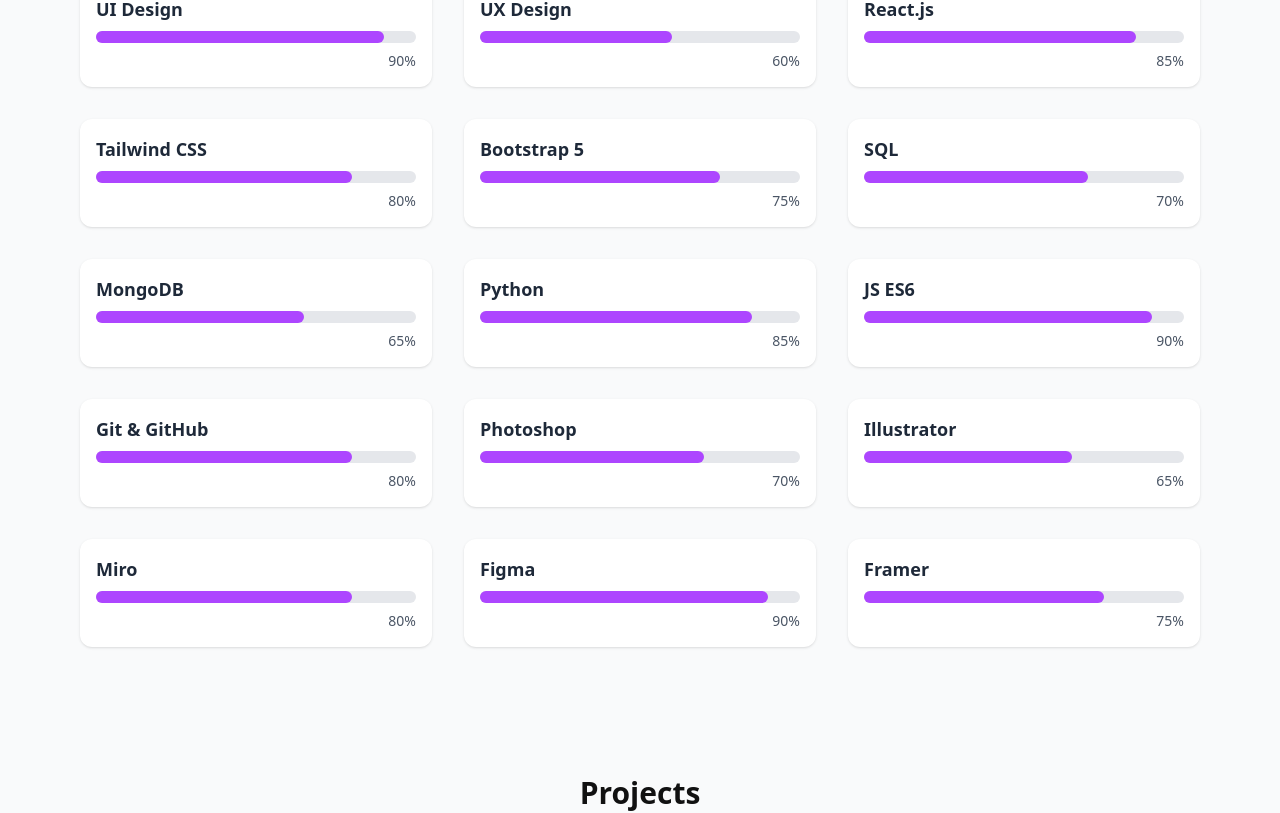
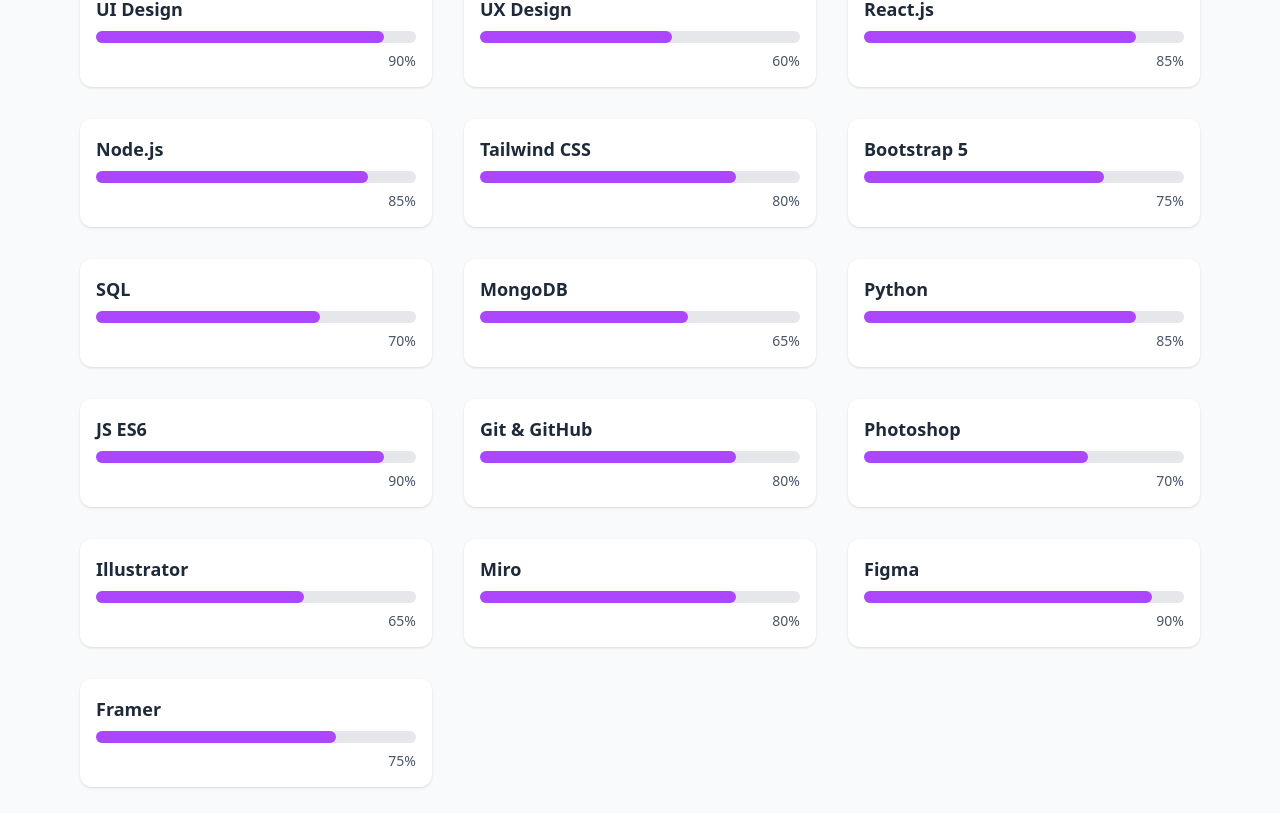
Before and after one commit to Dhanush1374949/Morden-portfolio, a React (Vite) app: page / in a window 1280 px wide. Shown: the part 1289-2102 px from the top of the page. Built offline with nearby package versions, Linux system fonts and the light colour scheme.

Commit message:
fix add some in this

```diff
--- a/src/components/Footer.jsx
+++ b/src/components/Footer.jsx
@@ -1,6 +1,6 @@
 export default function Footer() {
   return (
-    <footer className="bg-gradient-to-r from-purple-200 to-white dark:from-gray-900 dark:to-gray-800 p-1 shadow-inner">
+    <footer className="bg-purple-200 dark:bg-gray-950  p-1 shadow-inner">
       <div className=" text-center text-gray-700 dark:text-gray-300">
         <p >© {new Date().getFullYear()} Your Name. All rights reserved.</p>
 
--- a/src/components/Skills.jsx
+++ b/src/components/Skills.jsx
@@ -3,6 +3,7 @@
     { name: "UI Design", level: 90 },
     { name: "UX Design", level: 60 },
     { name: "React.js", level: 85 },
+    { name: "Node.js", level: 85 },
     { name: "Tailwind CSS", level: 80 },
     { name: "Bootstrap 5", level: 75 },
     { name: "SQL", level: 70 },
```
Also changed, not shown: src/assets/myresume.jpg.
